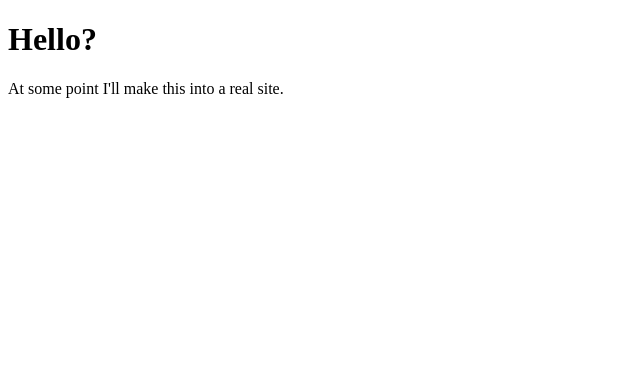
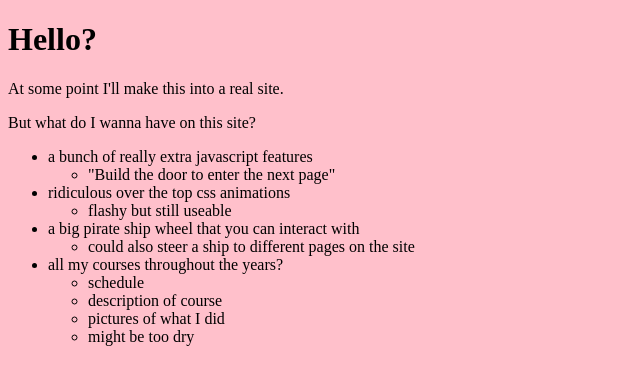
Before and after one commit to samalton/samalton.github.io, a plain HTML site: page index.html in a window 1280 px wide. Shown: the whole page, without its empty margins (0-640 px from the left). Drawn offline with Linux system fonts and the light colour scheme.

Commit message:
Collecting thoughts

```diff
--- a/css/style.css
+++ b/css/style.css
@@ -0,0 +1,3 @@
+body {
+    background-color: pink;
+}
--- a/index.html
+++ b/index.html
@@ -16,6 +16,33 @@
 	<h1>Hello?</h1>
 	<p>At some point I'll make this into a real site.</p>
 
+	<p>But what do I wanna have on this site?</p>
+	<ul>
+		<li>a bunch of really extra javascript features
+			<ul>
+				<li>"Build the door to enter the next page"</li>
+			</ul>
+		</li>
+		<li>ridiculous over the top css animations
+			<ul>
+				<li>flashy but still useable</li>
+			</ul>
+		</li>
+		<li>a big pirate ship wheel that you can interact with
+			<ul>
+				<li>could also steer a ship to different pages on the site</li>
+			</ul>
+		</li>
+		<li>all my courses throughout the years?
+			<ul>
+				<li>schedule</li>
+				<li>description of course</li>
+				<li>pictures of what I did</li>
+				<li>might be too dry</li>
+			</ul>
+		</li>
+	</ul>
+
 	<script src="js/script.js"></script>
 </body>
 </html>
```
Also changed, not shown: 404.html (added, +23 -0 lines).
